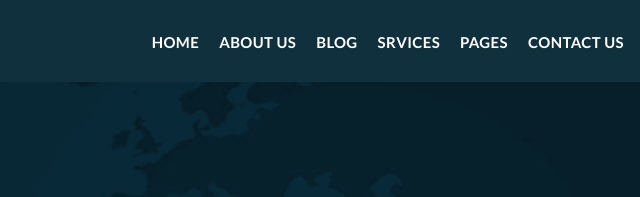
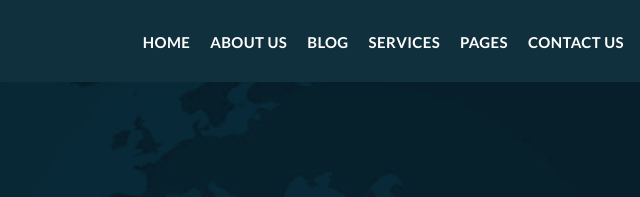
Before and after one commit to sergeevtoll1992/LandingPage, a plain HTML site: page index.html in a window 1280 px wide. Shown: the top 197 px of the page, 546-1186 px from the left. Drawn offline with nearby package versions, Linux system fonts and the light colour scheme; a web font is replaced by a local one.

Commit message:
Update index.html

```diff
--- a/index.html
+++ b/index.html
@@ -24,7 +24,7 @@
 							<li><a href="#" class="header__link">home</a></li>
 							<li><a href="#" class="header__link">about us</a></li>
 							<li><a href="#" class="header__link">blog</a></li>
-							<li><a href="#" class="header__link">srvices</a></li>
+							<li><a href="#" class="header__link">services</a></li>
 							<li><a href="#" class="header__link">pages</a></li>
 							<li><a href="#" class="header__link">contact us</a></li>
 						</ul>
```
